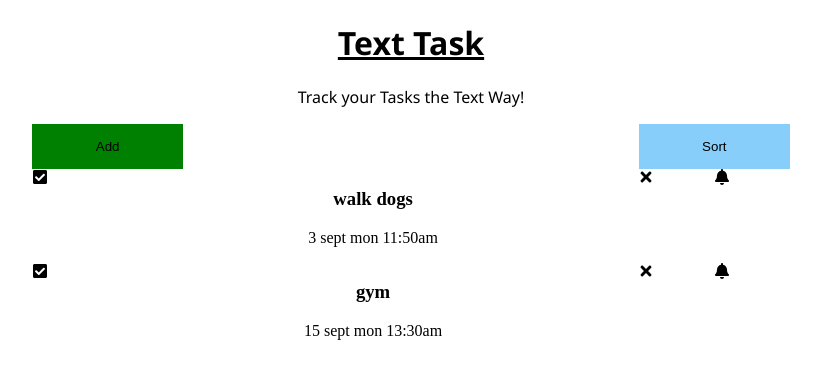
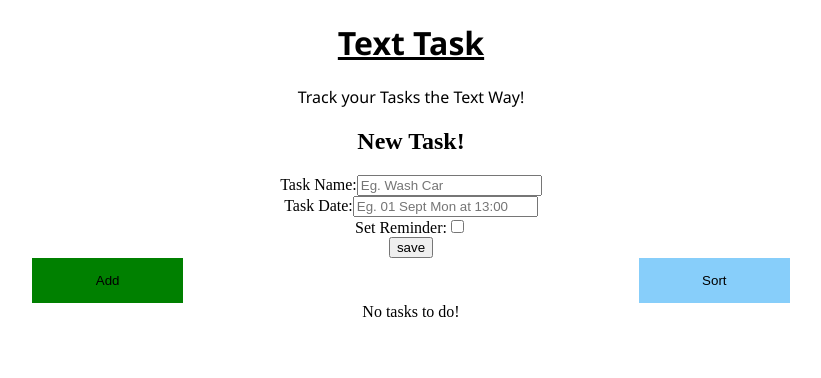
Before and after one commit to MikeMoore55/text-task, a React (Create React App) app: page / in a window 1280 px wide. Both pictures are taken after a click on the button "Add". Shown: the top 378 px of the page, without its empty margins (229-1050 px from the left). Built offline with nearby package versions, Linux system fonts and the light colour scheme; data requests are answered from the project's data file.

Commit message:
add tasks complete
add task form complete
add tasks complete
add task modal pop up complete

```diff
--- a/db.json
+++ b/db.json
@@ -1,18 +1,3 @@
 {
-  "tasks": [
-    {
-      "id": 2,
-      "name": "walk dogs",
-      "date": "3 sept mon 11:50am",
-      "completed": false,
-      "reminder": false
-    },
-    {
-      "id": 3,
-      "name": "gym",
-      "date": "15 sept mon 13:30am",
-      "completed": false,
-      "reminder": false
-    }
-  ]
+  "tasks": []
 }
--- a/src/App.js
+++ b/src/App.js
@@ -1,6 +1,7 @@
 import react from 'react';
 import './App.css';
 import Header from './components/Header';
+import AddTaskFrom from './components/AddTaskFrom';
 import AddBtn from './components/AddBtn';
 import SortBtn from './components/SortBtn';
 import TaskList from './components/TaskList';
@@ -80,16 +81,31 @@ function App() {
     )
   }
 
+  const addNewTask = async (task) => {
+    const res = await fetch('http://localhost:5000/tasks', {
+      method : 'POST',
+      headers :{
+        'Content-type' : 'application/json'
+      },
+      body : JSON.stringify(task),
+    })
+
+    const data =await res.json()
+
+    setTasks([...tasks, data])
+  }
+
+  const [showTaskModal, setShowTaskModal] = useState(false)
 
   return (
     <div className='App'>
       <Header/>
+      { showTaskModal && <AddTaskFrom addTask={addNewTask}/>}
       <div className='btns-container'>
-        <AddBtn btnText={'Add'}/>
+        <AddBtn btnText={'Add'} onToggle={ () => setShowTaskModal(!showTaskModal)} showModal={showTaskModal}/>
         <SortBtn/>
       </div>
-      <TaskList tasks={tasks} deleteTask={deleteTask} toggleReminder={toggleReminder} toggleComplete={toggleComplete}/>
-
+      {tasks.length >0 ? <TaskList tasks={tasks} deleteTask={deleteTask} toggleReminder={toggleReminder} toggleComplete={toggleComplete}/> : 'No tasks to do!'}
     </div>
   );
 }
--- a/src/components/AddBtn.js
+++ b/src/components/AddBtn.js
@@ -1,8 +1,8 @@
 import React from 'react'
 
-function AddBtn({ btnText }) {
+function AddBtn({ btnText, showModal, onToggle }) {
   return (
-    <button className='add-btn'>
+    <button className='add-btn' onClick={onToggle}>
         { btnText}
     </button>
   )
--- a/src/components/AddTaskFrom.js
+++ b/src/components/AddTaskFrom.js
@@ -1,8 +1,51 @@
 import React from 'react'
+import {useState} from 'react'
 
-function AddTaskFrom() {
+
+function AddTaskFrom({addTask}) {
+
+  const [name, setNewTask] = useState('')
+  const [date, setDate] = useState('')
+  const [completed, setCompleted] = useState(false)
+  const [reminder, setReminder] = useState(false)
+
+  const formSubmit = (e) =>{
+    e.preventDefault();
+
+    //add task func
+
+    addTask({name, date, completed, reminder})
+
+    setNewTask('')
+    setDate('')
+    setReminder(false)
+  }
+
   return (
-    <div>AddTaskFrom</div>
+    <form onSubmit={formSubmit}>
+      <h2>New Task!</h2>
+      <div className='form-data'>
+        <label className='label'>
+          Task Name:
+        </label>
+        <input type='text' className='input' placeholder='Eg. Wash Car' value={name} onChange={ (e) => setNewTask(e.target.value)}/>
+      </div>
+      <div className='form-data'>
+        <label className='label'>
+          Task Date:
+        </label>
+        <input type='text' className='input' placeholder='Eg. 01 Sept Mon at 13:00' value={date} onChange={ (e) => setDate(e.target.value)}/>
+      </div>
+      <div className='form-data'>
+        <label className='label'>
+          Set Reminder:
+        </label>
+        <input type='checkbox' className='checkbox' checked={reminder} onChange={(e) => setReminder(e.target.checked)}/>
+      </div>
+      <div className='form-data'>
+        <input type='submit' className='save-btn' value='save'/>
+      </div>
+    </form>
   )
 }
 
```
